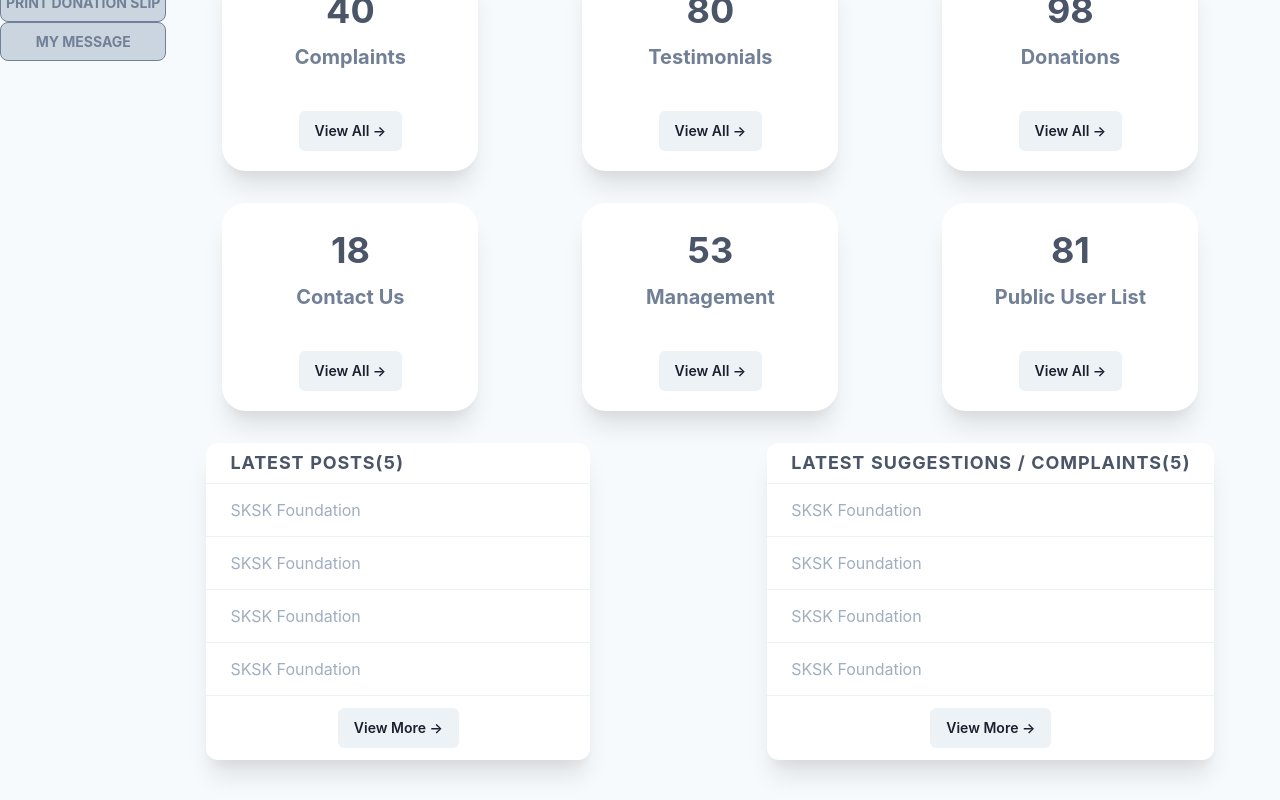
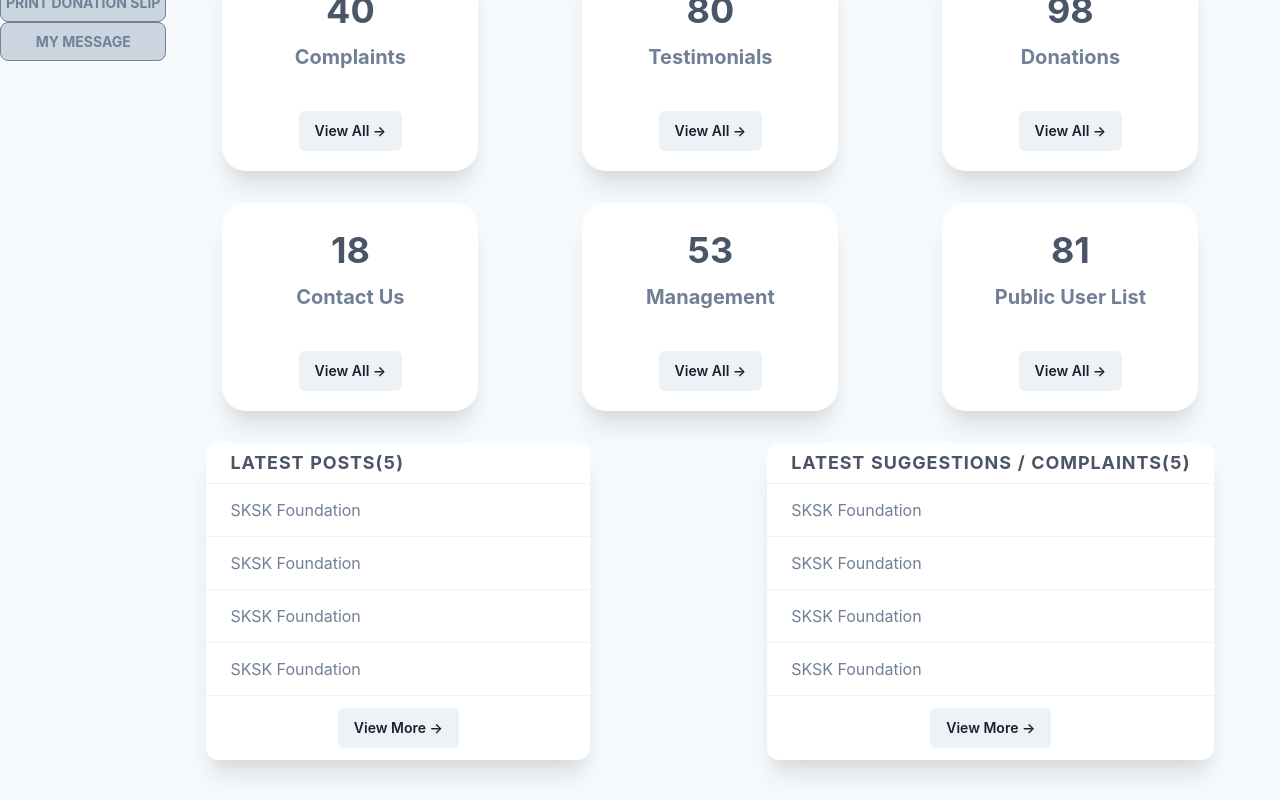
Before and after one commit to dhruvm420/reactProject, a React (Vite) app: page / in a window 1280 px wide. Shown: the part 640-1440 px from the top of the page. Built offline with nearby package versions, Linux system fonts and the light colour scheme.

Commit message:
fixed dashboard

```diff
--- a/src/components/listPreview.jsx
+++ b/src/components/listPreview.jsx
@@ -21,7 +21,7 @@ export default function ListPreview(props) {
   data = data.slice(0, 4);
   let rows = data.map((dataItem) => {
     return (
-      <Tr>
+      <Tr color="gray.500">
         <Td>{dataItem[title]}</Td>
       </Tr>
     );
@@ -30,7 +30,7 @@ export default function ListPreview(props) {
     <TableContainer
       shadow="xl"
       bg="white"
-      color="gray.400"
+      color="gray.500"
       minW="30vw"
       borderRadius="xl"
     >
```
